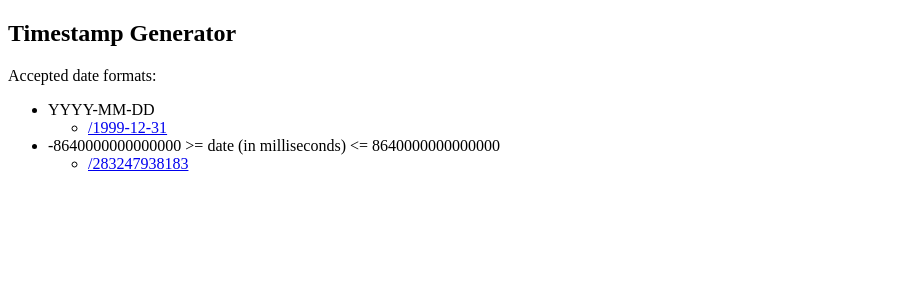
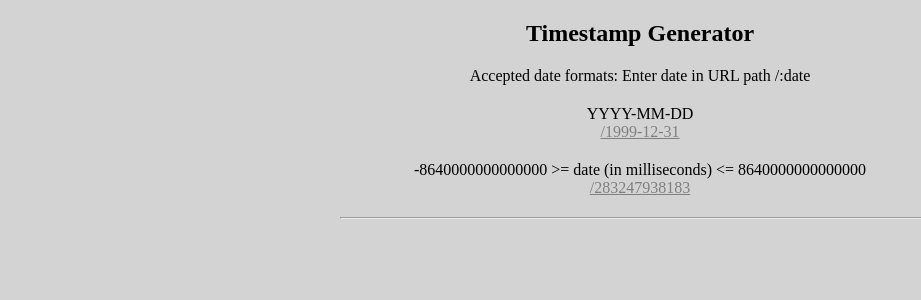
Before and after one commit to 0binny0/timestamp_microservice, a React (Vite) app in the folder client/: page / in a window 1280 px wide. Shown: the top 300 px of the page, without its empty margins (0-921 px from the left). Built offline with nearby package versions, Linux system fonts and the light colour scheme.

Commit message:
added CSS style rules

```diff
--- a/client/src/components.jsx
+++ b/client/src/components.jsx
@@ -8,19 +8,20 @@ function Home() {
     return <>
         <section className="timestamp_wrapper">
             <h1 className="font_wrapper">Timestamp Generator</h1>
-            <p>Accepted date formats:</p>
-            <ul className="date_formats">
-                <li>YYYY-MM-DD
-                    <ul>
+            <p>Accepted date formats: Enter date in URL path /:date</p>
+            <ul className="date_format">
+                <li className="date_wrapper">YYYY-MM-DD
+                    <ul className="date_example">
                         <li><Link to="/1999-12-31">/1999-12-31</Link></li>
                     </ul>
                 </li>
-                <li>-8640000000000000 &gt;= date (in milliseconds) &lt;= 8640000000000000
-                    <ul>
+                <li className="date_wrapper">-8640000000000000 &gt;= date (in milliseconds) &lt;= 8640000000000000
+                    <ul className="date_example">
                         <li><Link to="/283247938183">/283247938183</Link></li>
                     </ul>
                 </li>
             </ul>
+            <hr />
         </section>
         <Switch>
             <Route path="/:date">
@@ -61,8 +62,11 @@ function Timestamps() {
                 className === "complete" ? <>
                     <p className="timestamp">UNIX timestamp: {data['unix']}</p>
                     <p className="timestamp">UTC timestamp: {data['utc']}</p>
-                </> : className === "error" ?
-                    <p className="timestamp_error">{data['error']}</p> :
+                </> : className === "error" ? <>
+                        <p className="timestamp_error">{data['error']}</p>
+                        <p>{params.date}</p>
+                    </>
+                     :
                     <p className="timestamp_pending_msg">Timestamps pending...</p>
             }
         </div>
--- a/client/src/index.css
+++ b/client/src/index.css
@@ -0,0 +1,47 @@
+* {
+    box-sizing: border-box;
+}
+
+body {
+    background: lightgrey;
+}
+
+.timestamp_wrapper, .status {
+    margin: auto;
+    max-width: 600px;
+    text-align: center;
+}
+
+.date_format, .date_example {
+    list-style: none;
+    margin: 0;
+    padding: 0;
+}
+
+.date_wrapper {
+    margin: 20px 0;
+}
+
+a {
+    color: grey;
+}
+
+.error {
+    color: firebrick;
+}
+
+.pending {
+    animation: pending 1.5s infinite;
+}
+
+@keyframes pending {
+    0% {
+      color: black;
+    }
+    50% {
+       color: snow;
+    }
+    100% {
+        color: black;
+    }
+}
```
